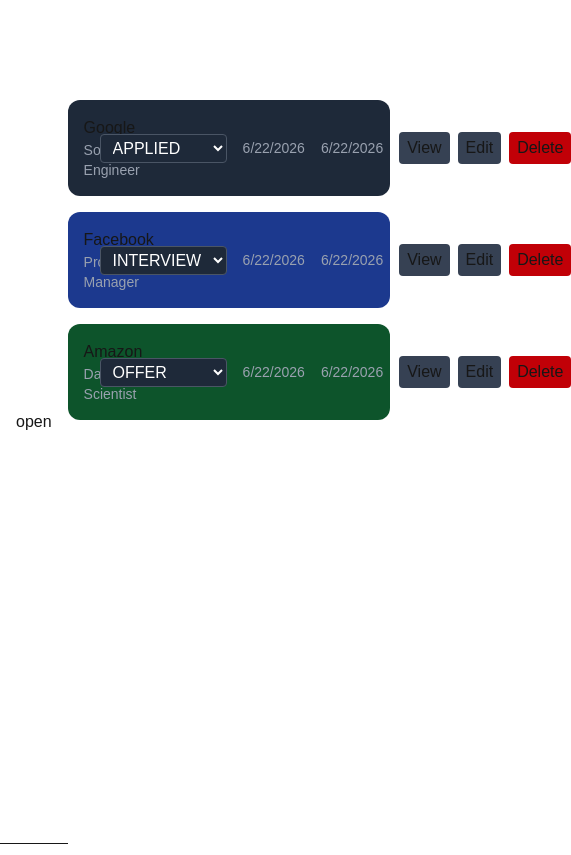
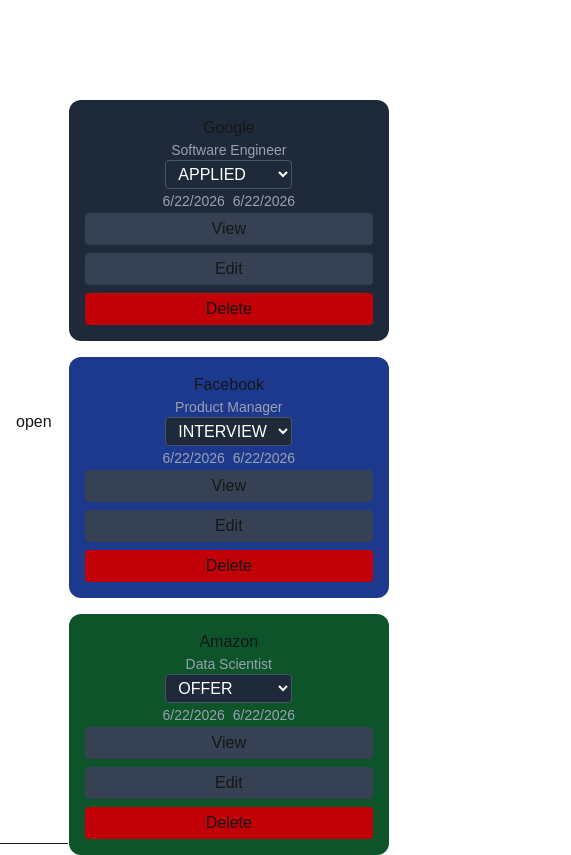
Before and after one commit to UnderKitten/ghosted, a Next.js app: page /jobs in a window 390 px wide. Shown: the whole page, 571 px wide, since content can reach past the window. Built offline with nearby package versions, Linux system fonts and the light colour scheme.

Commit message:
Added simple navigation and fixed responsiveness of job cards

```diff
--- a/components/JobRow.tsx
+++ b/components/JobRow.tsx
@@ -17,9 +17,11 @@
 }: Props) {
   return (
     <div
-      className={`w-full flex items-center gap-4 p-4 rounded-xl ${statusColors[job.status]}`}
+      className={`
+    w-full max-w-xs mx-auto md:max-w-none md:mx-0 md:flex items-center text-center md:text-start gap-4 p-4 rounded-xl ${statusColors[job.status]}
+  `}
     >
-      <div className=" min-w-0">
+      <div className=" min-w-20 flex-auto ">
         <p>{job.companyName}</p>
         <p className="text-sm text-gray-400 whites ">{job.roleTitle}</p>
       </div>
@@ -38,7 +40,7 @@
         </select>
       </div>
 
-      <span className="text-gray-400 shrink-0 text-sm whitespace-nowrap">
+      <span className="text-gray-400 shrink-0 text-sm whitespace-nowrap mr-2">
         {new Date(job.createdAt).toLocaleDateString()}
       </span>
 
@@ -46,7 +48,7 @@
         {new Date(job.updatedAt).toLocaleDateString()}
       </span>
 
-      <div className="flex gap-2 shrink-0">
+      <div className="flex flex-col md:flex-row gap-2 shrink-0">
         <button
           onClick={() => onView(job)}
           className="px-2 py-1 bg-gray-700 hover:bg-gray-600 rounded"
--- a/components/layout/Sidebar.tsx
+++ b/components/layout/Sidebar.tsx
@@ -2,9 +2,11 @@
 
 import { useState } from "react";
 import Link from "next/link";
+import { usePathname } from "next/navigation";
 
 export default function Sidebar() {
   const [isOpen, setIsOpen] = useState(false);
+  const pathname = usePathname();
 
   return (
     <>
@@ -25,13 +27,13 @@
         <h2 className="text-xl font-bold mb-6">Ghosted</h2>
 
         <nav className="flex flex-col gap-2 mt-[25vh]">
-          <Link href="/dashboard" className="p-2 rounded bg-gray-800">
+          <Link href="/dashboard" className={`p-2 rounded ${pathname === "/dashboard" ? "bg-gray-800" : "hover:bg-gray-800"}`}>
             Dashboard
           </Link>
-          <Link href="/jobs" className="p-2 rounded hover:bg-gray-800">
+          <Link href="/jobs" className={`p-2 rounded ${pathname === "/jobs" ? "bg-gray-800" : "hover:bg-gray-800"}`}>
             Jobs
           </Link>
-          <Link href="/contacts" className="p-2 rounded hover:bg-gray-800">
+          <Link href="/contacts" className={`p-2 rounded ${pathname === "/contacts" ? "bg-gray-800" : "hover:bg-gray-800"}`}>
             Contacts
           </Link>
         </nav>
```
